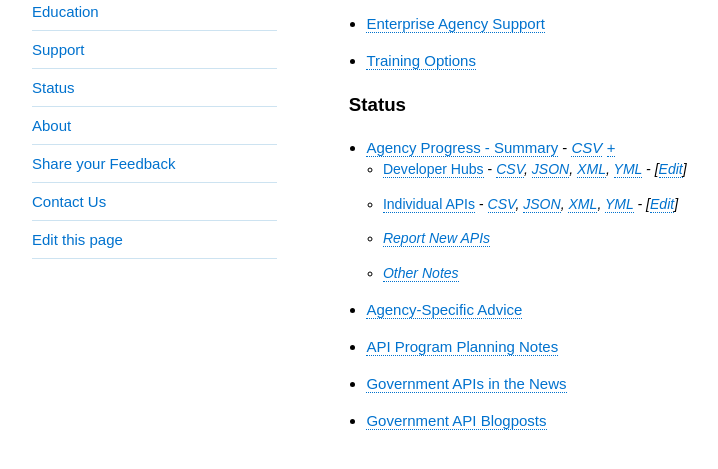
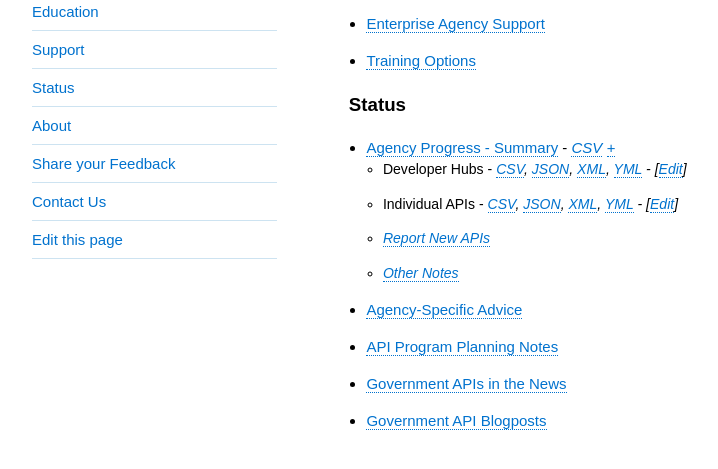
Before and after one commit to 18F/API-All-the-X, a Jekyll site: the page built from index.md, in a window 1280 px wide and 900 px high, scrolled down 3289 px, cut to the strip 332-801 px from the top of the window. Shown: the whole strip, without its empty margins (128-846 px from the left). Built offline with Jekyll 4.4.1, drawn with Linux system fonts in a browser that asks for light colours; some of the changed lines change nothing that is shown.

Commit message:
removing links to html pages that no longer work

```diff
--- a/_includes/status.md
+++ b/_includes/status.md
@@ -1,7 +1,7 @@
 
 * [Agency Progress - Summary](https://github.com/18F/API-All-the-X/blob/18f-pages/_data/agency_progress.csv) - *[CSV](https://raw.githubusercontent.com/18F/API-All-the-X/18f-pages/_data/agency_progress.csv)*   *[+](https://github.com/18F/API-All-the-X/blob/18f-pages/_data/agency_progress-with_programs.csv)*
-   * [Developer Hubs](https://api-all-the-x.18f.gov/pages/developer_hubs/) - *[CSV](https://pages.18f.gov/API-All-the-X/data/developer_hubs.csv), [JSON](https://pages.18f.gov/API-All-the-X/data/developer_hubs.json), [XML](https://pages.18f.gov/API-All-the-X/data/developer_hubs.xml), [YML](https://raw.githubusercontent.com/18F/API-All-the-X/18f-pages/_data/developer_hubs.yml) - [[Edit](https://github.com/18F/API-All-the-X/blob/18f-pages/_data/developer_hubs.yml)]*
-   * [Individual APIs](https://api-all-the-x.18f.gov/pages/individual_apis) - *[CSV](https://pages.18f.gov/API-All-the-X/data/individual_apis.csv), [JSON](https://pages.18f.gov/API-All-the-X/data/individual_apis.json), [XML](https://pages.18f.gov/API-All-the-X/data/individual_apis.xml), [YML](https://raw.githubusercontent.com/18F/API-All-the-X/18f-pages/_data/individual_apis.yml) - [[Edit](https://github.com/18F/API-All-the-X/edit/18f-pages/_data/individual_apis.yml)]*
+   * Developer Hubs - *[CSV](https://pages.18f.gov/API-All-the-X/data/developer_hubs.csv), [JSON](https://pages.18f.gov/API-All-the-X/data/developer_hubs.json), [XML](https://pages.18f.gov/API-All-the-X/data/developer_hubs.xml), [YML](https://raw.githubusercontent.com/18F/API-All-the-X/18f-pages/_data/developer_hubs.yml) - [[Edit](https://github.com/18F/API-All-the-X/blob/18f-pages/_data/developer_hubs.yml)]*
+   * Individual APIs - *[CSV](https://pages.18f.gov/API-All-the-X/data/individual_apis.csv), [JSON](https://pages.18f.gov/API-All-the-X/data/individual_apis.json), [XML](https://pages.18f.gov/API-All-the-X/data/individual_apis.xml), [YML](https://raw.githubusercontent.com/18F/API-All-the-X/18f-pages/_data/individual_apis.yml) - [[Edit](https://github.com/18F/API-All-the-X/edit/18f-pages/_data/individual_apis.yml)]*
    * *[Report New APIs](https://github.com/GSA/slash-developer-pages/issues?direction=desc&sort=created&state=open)*
    * *[Other Notes](https://pages.18f.gov/API-All-the-X/pages/individual_apis-standby_notes/)*
 * [Agency-Specific Advice](https://api-all-the-x.18f.gov/pages/agency_advice/)
```
